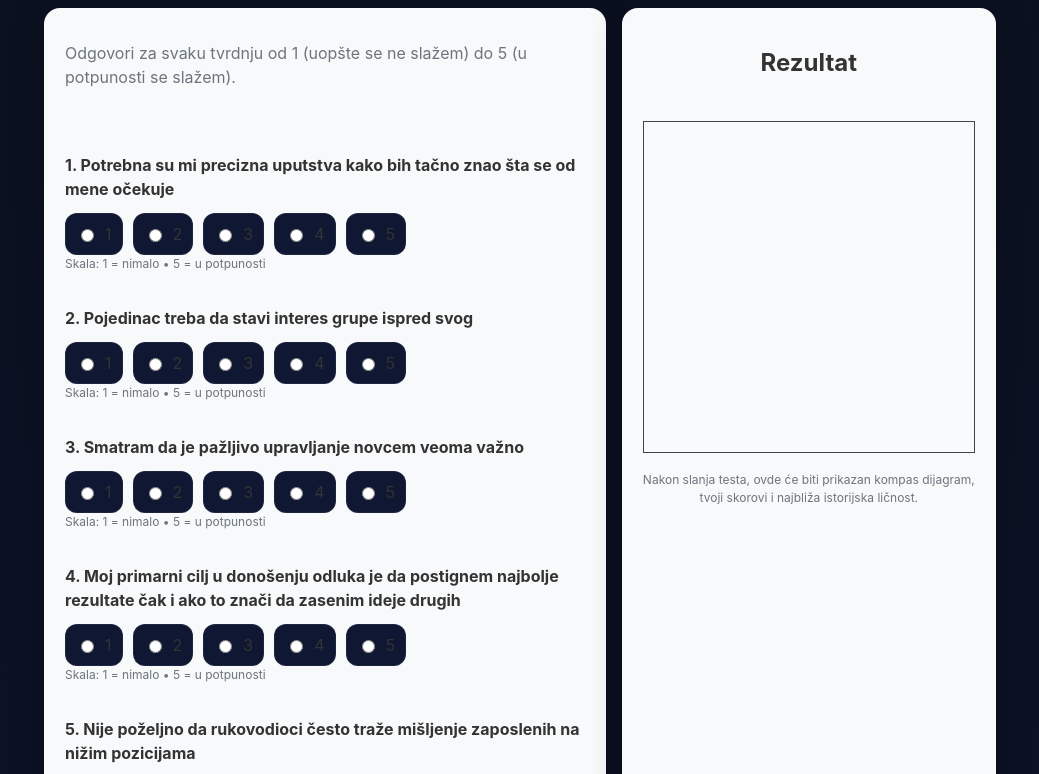
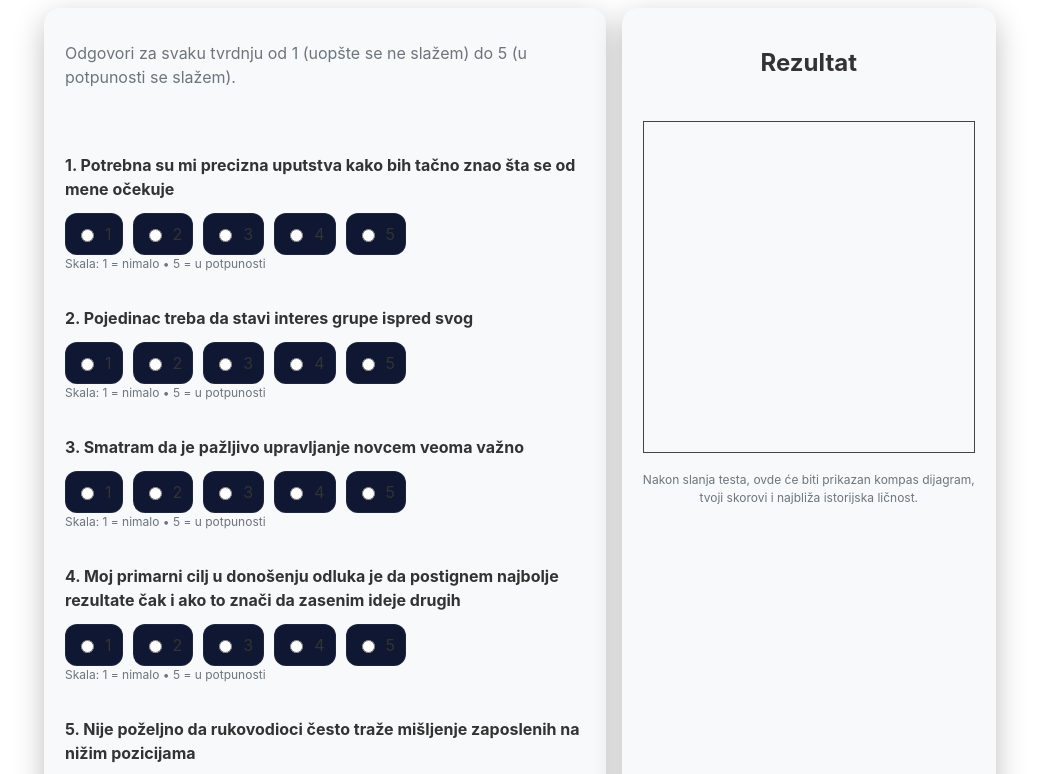
Before and after one commit to petarcolovic/test_proba_1, a plain HTML site: page index.html in a window 1280 px wide. Shown: the part 88-862 px from the top of the page, without its empty margins (120-1159 px from the left). Drawn offline with Linux system fonts and the light colour scheme.

Commit message:
Update index.html

```diff
--- a/index.html
+++ b/index.html
@@ -7,7 +7,13 @@
   <style>
     :root{--bg:#ffffff;--card:#f8f9fa;--muted:#6c757d;--text:#333333;--accent:#38B000;--accent2:#FFD100}
     *{box-sizing:border-box}
-    body{margin:0;background:linear-gradient(180deg,#0b1020,#0e1630);color:var(--text);font-family:Inter,system-ui,Segoe UI,Roboto,Arial,sans-serif;line-height:1.5;}
+    body{
+  margin:0;
+  background:var(--bg);
+  color:var(--text);
+  font-family:Inter,system-ui,Segoe UI,Roboto,Arial,sans-serif;
+  line-height:1.5;
+}
     .wrap{max-width:1000px;margin:auto;padding:24px}
     header{display:flex;align-items:center;justify-content:space-between;margin:8px 0 24px}
     h1{font-size:24px;margin:0}
```
